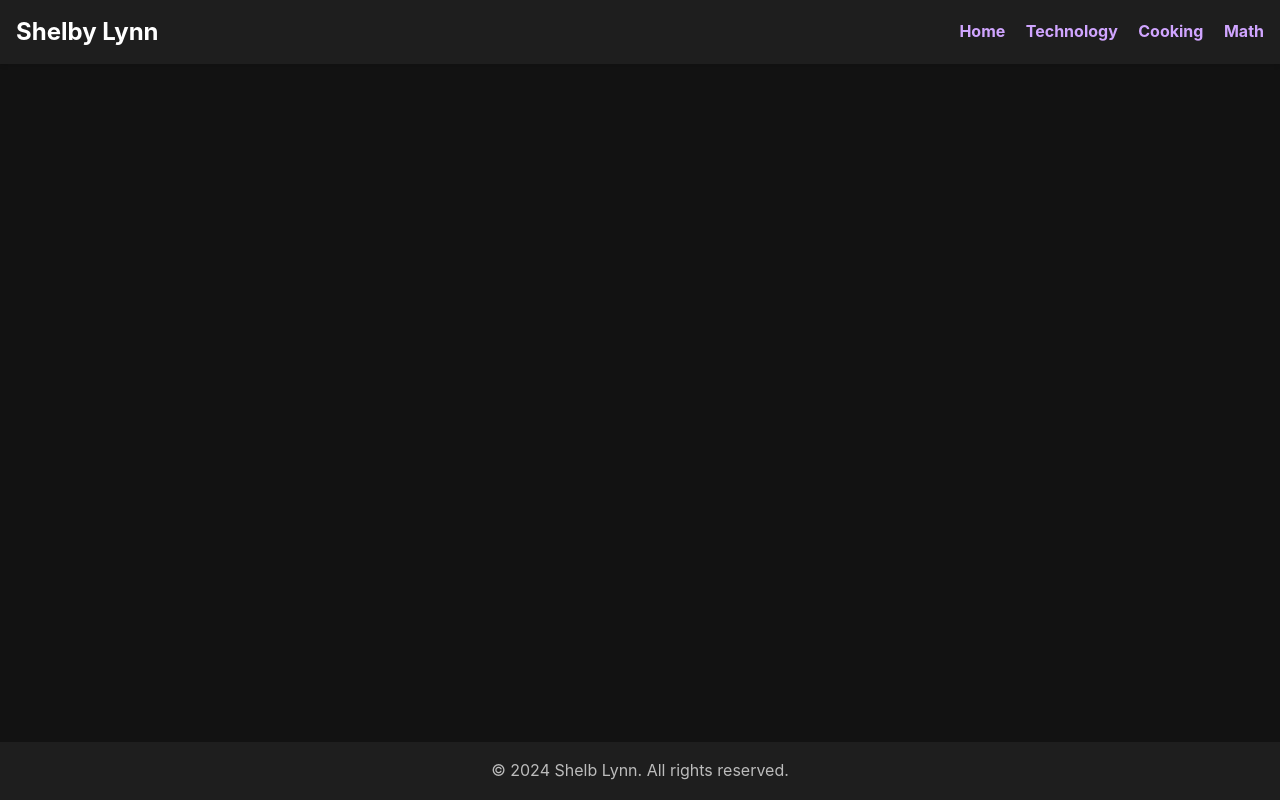
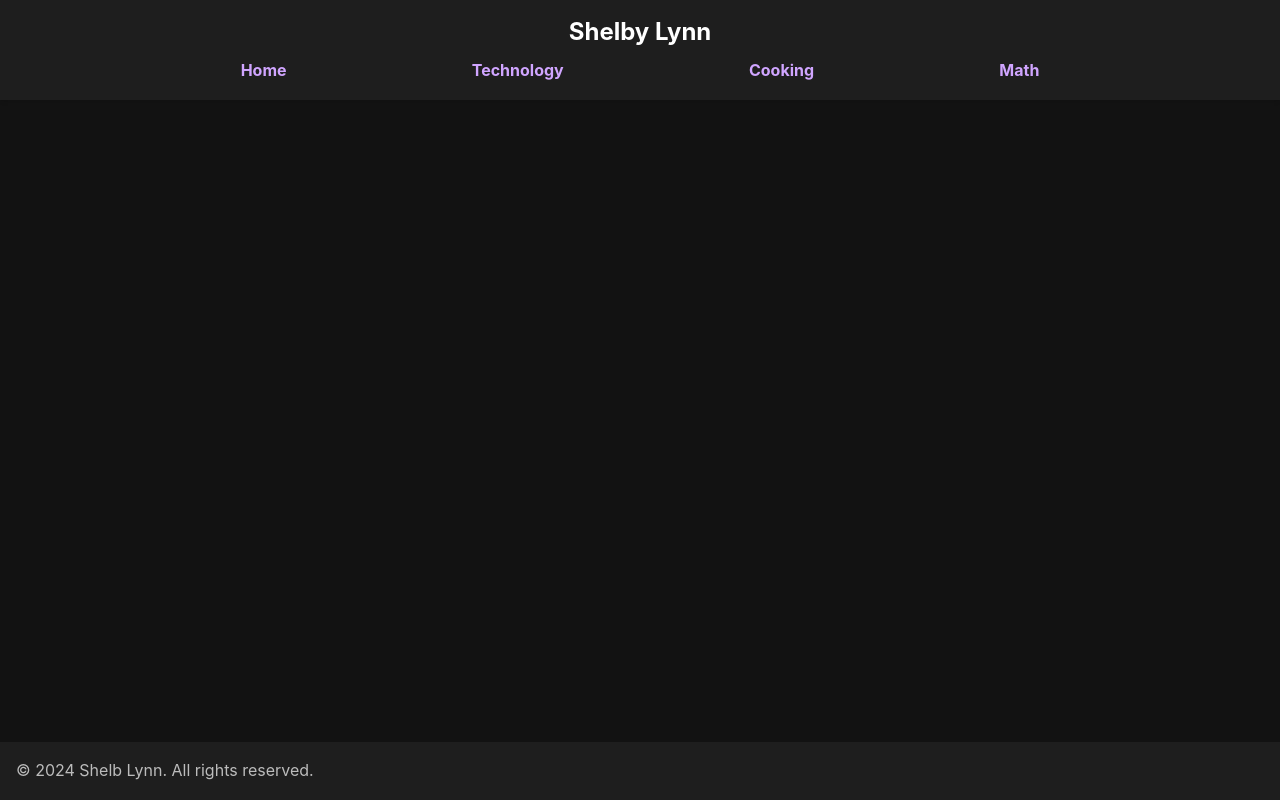
Before and after one commit to ahhhh6980/ShelbyLynnDev, a plain HTML site: page index.html in a window 1280 px wide. Drawn offline with nearby package versions, Linux system fonts and the light colour scheme.

Commit message:
Small Changes

```diff
--- a/index.html
+++ b/index.html
@@ -16,26 +16,24 @@
 </head>
 <body class="min-h-screen flex flex-col">
     <header class="header p-4">
-        <nav class="container mx-auto">
-            <div class="flex justify-between items-center">
-                <h1 class="text-2xl font-bold">Shelby Lynn</h1>
-                <div class="space-x-4">
+        <h1 class="text-2xl font-bold thing">Shelby Lynn</h1>
+        <nav class="container mx-auto ">
+            <div class="flex justify-between items-center navbar ">
                     <a href="#" hx-get="/home.html" hx-target="#content">Home</a>
                     <a href="#" hx-get="/categories/technology.html" hx-target="#content">Technology</a>
                     <a href="#" hx-get="/categories/cooking.html" hx-target="#content">Cooking</a>
                     <a href="#" hx-get="/categories/math.html" hx-target="#content">Math</a>
-                </div>
             </div>
         </nav>
     </header>
 
-    <main class="container mx-auto px-4 py-8 flex-grow">
+    <main class="container mx-auto px-0 py-2 flex-grow">
         <div id="content" hx-get="/home.html" hx-trigger="load">
         </div>
     </main>
 
     <footer class="footer p-4 mt-8">
-        <div class="container mx-auto text-center">
+        <div class="containertext-center">
             &copy; 2024 Shelb Lynn. All rights reserved.
         </div>
     </footer>
--- a/styles.css
+++ b/styles.css
@@ -5,9 +5,16 @@
     --secondary-color: #03dac6;
     --text-color: #ffffff;
     --text-secondary-color: rgba(255, 255, 255, 0.7);
-    --link-color: #d0a5ff;
+    --link-color: #d0a5ff;  /* A bold purple color for links */
 }
+*, *::before, *::after {
+	box-sizing: inherit;
 
+}
+html {
+    box-sizing: border-box;
+
+  }
 body {
     font-family: -apple-system, BlinkMacSystemFont, "Segoe UI", Roboto, Helvetica, Arial, sans-serif;
     color: var(--text-color);
@@ -44,3 +51,38 @@ a:hover {
     background-color: var(--surface-color);
     color: var(--text-secondary-color);
 }
+
+.thing {
+    text-align: center;
+    margin-bottom: 10px;
+}
+
+@media (width < 512px) {
+    .container {
+        margin: 0 auto;
+    }
+    .header {
+        padding: 1rem;
+        font-size: 0.75rem;
+    }
+}
+
+@media (width > 512px) {
+    .container {
+        max-width: 800px;
+        margin: 0 auto;
+    }
+}
+
+@media (width > 1024px) {
+    .container {
+        max-width: 80%;
+        margin: 0 auto;
+    }
+    .navbar {
+        display: flex;
+        justify-content: space-between;
+        margin-left: 10%;
+        margin-right: 10%;
+    }
+}
```
Also changed, not shown: home.html (+1 -1 lines).
